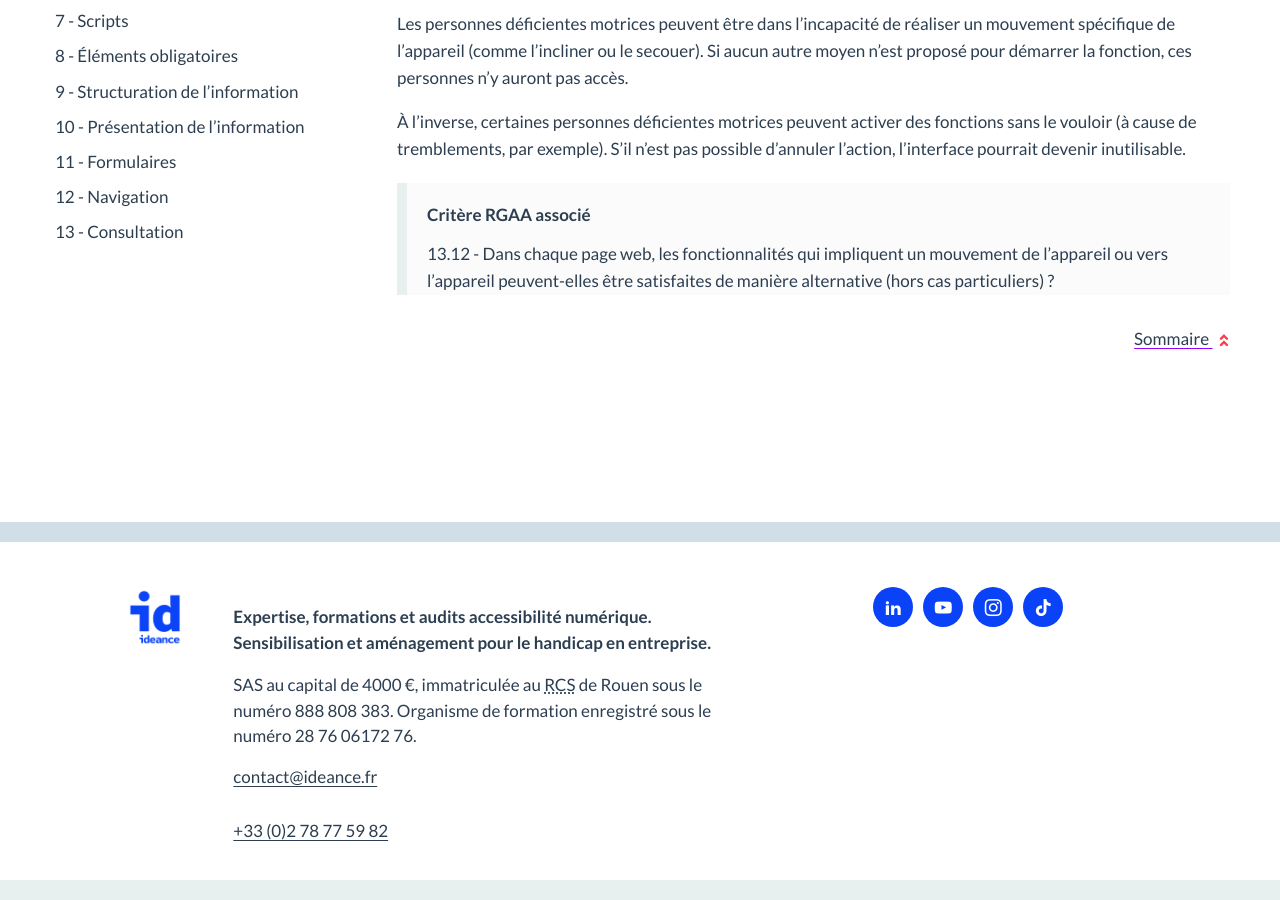
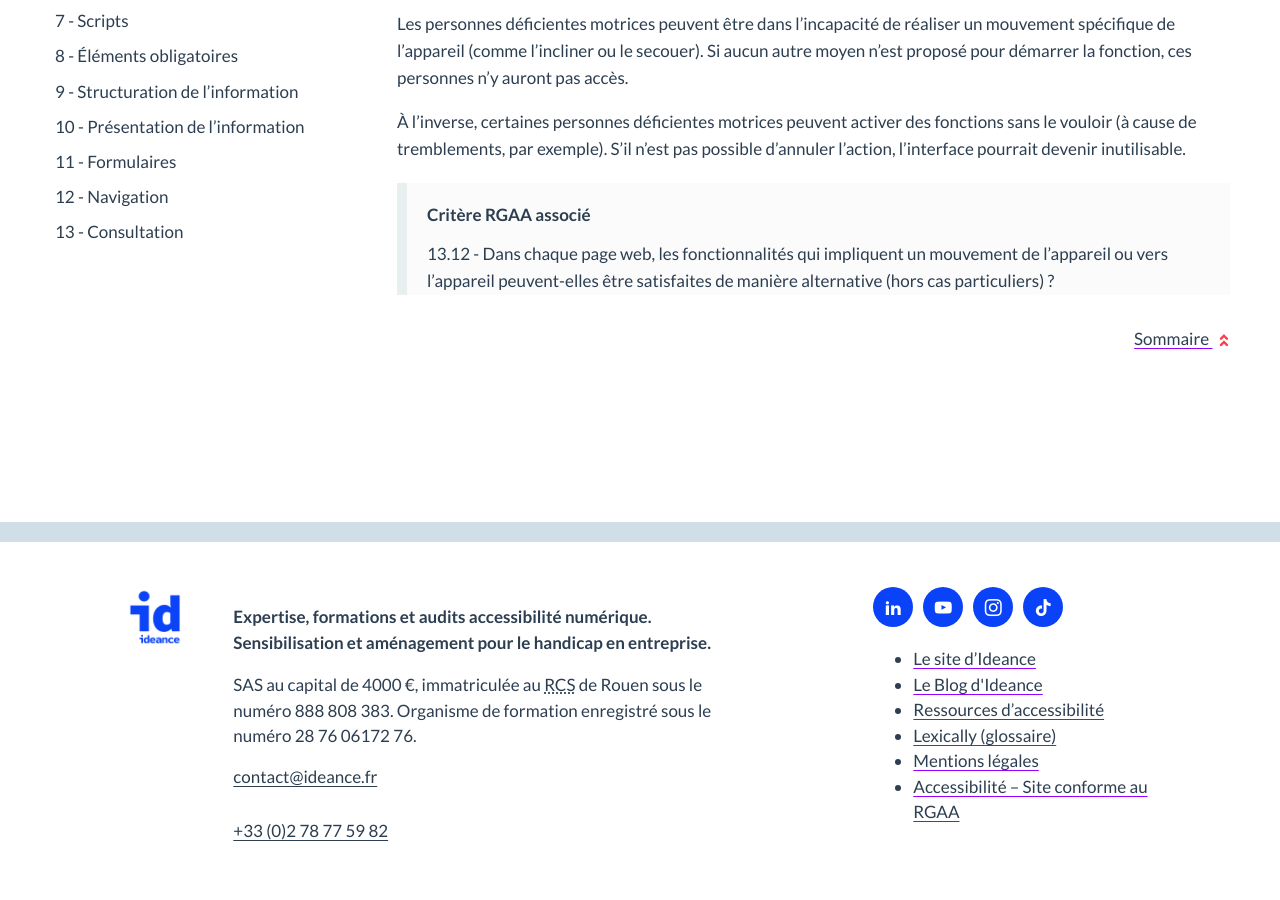
Before and after one commit to ideance-a11y/rgaa4-impacts-utilisateurs, a Jekyll site: the page built from index.html, in a window 1280 px wide and 900 px high, scrolled down 37389 px. Built offline with Jekyll 4.4.1, drawn with Linux system fonts in a browser that asks for light colours; some web fonts are replaced; after the commit the page ends 38237 px from its top, so only the background shows below that.

Commit message:
Mise à jour des contenus

```diff
--- a/_includes/footer.html
+++ b/_includes/footer.html
@@ -39,11 +39,14 @@
           </a>
         </li>
       </ul>
+      <ul>
+        <li><a href="https://ideance.net/">Le site d’Ideance</a></li>
+        <li><a href="https://ideance.net/blog/">Le Blog d'Ideance</a></li>
+        <li><a href="https://ideance.net/fr/ressources-accessibilite-numerique/">Ressources d’accessibilité</a></li>
+        <li><a href="https://ideance.net/fr/glossaire-accessibilite/">Lexically (glossaire)</a></li>
+        <li><a href="https://ideance-a11y.github.io/rgaa4-impacts-utilisateurs/a-propos.html#mentions-legales">Mentions légales</a></li>
+        <li><a href="https://ideance-a11y.github.io/rgaa4-impacts-utilisateurs/a-propos.html#accessibilite">Accessibilité – Site conforme au RGAA</a></li>
+      </ul>
     </div>
   </div>
-  <div class="ice-legal" >
-    <div class="ice-legal-wrapper">
-
-    </div>
-</div>
 </footer>
```
